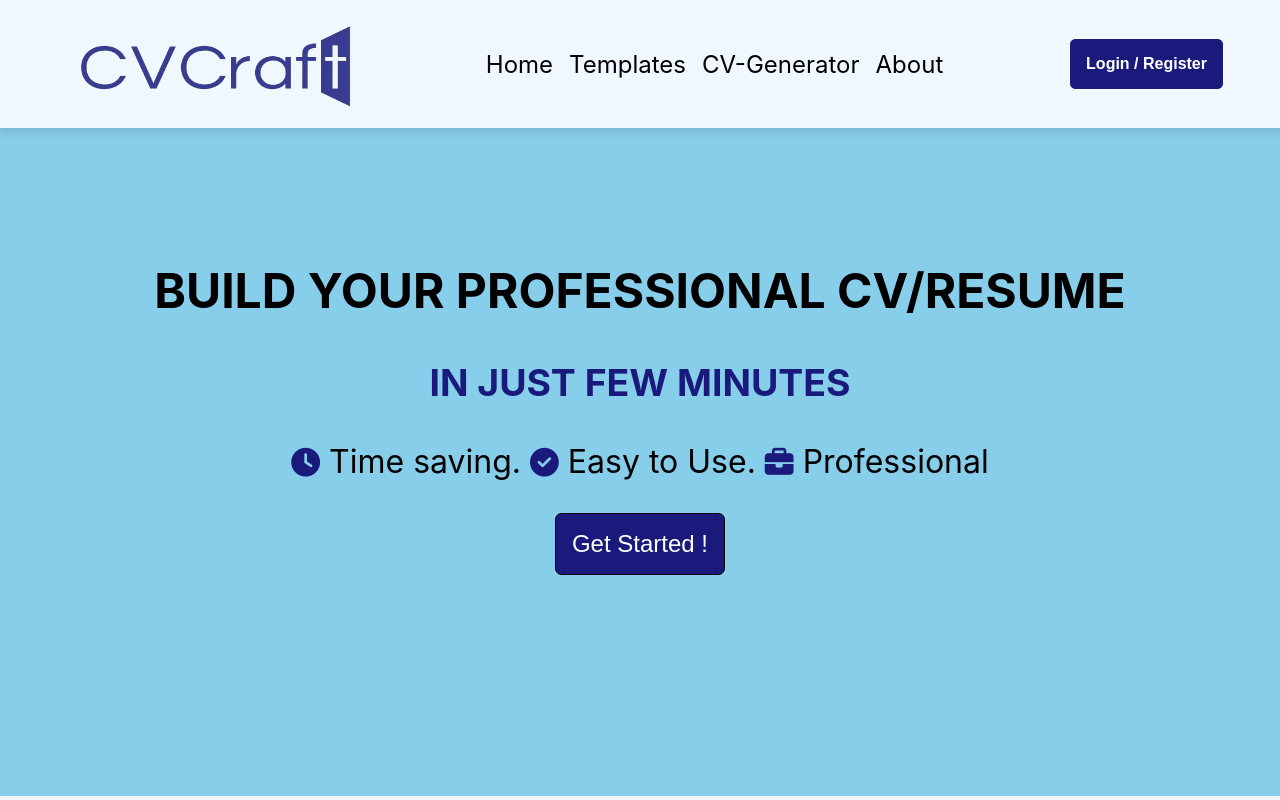
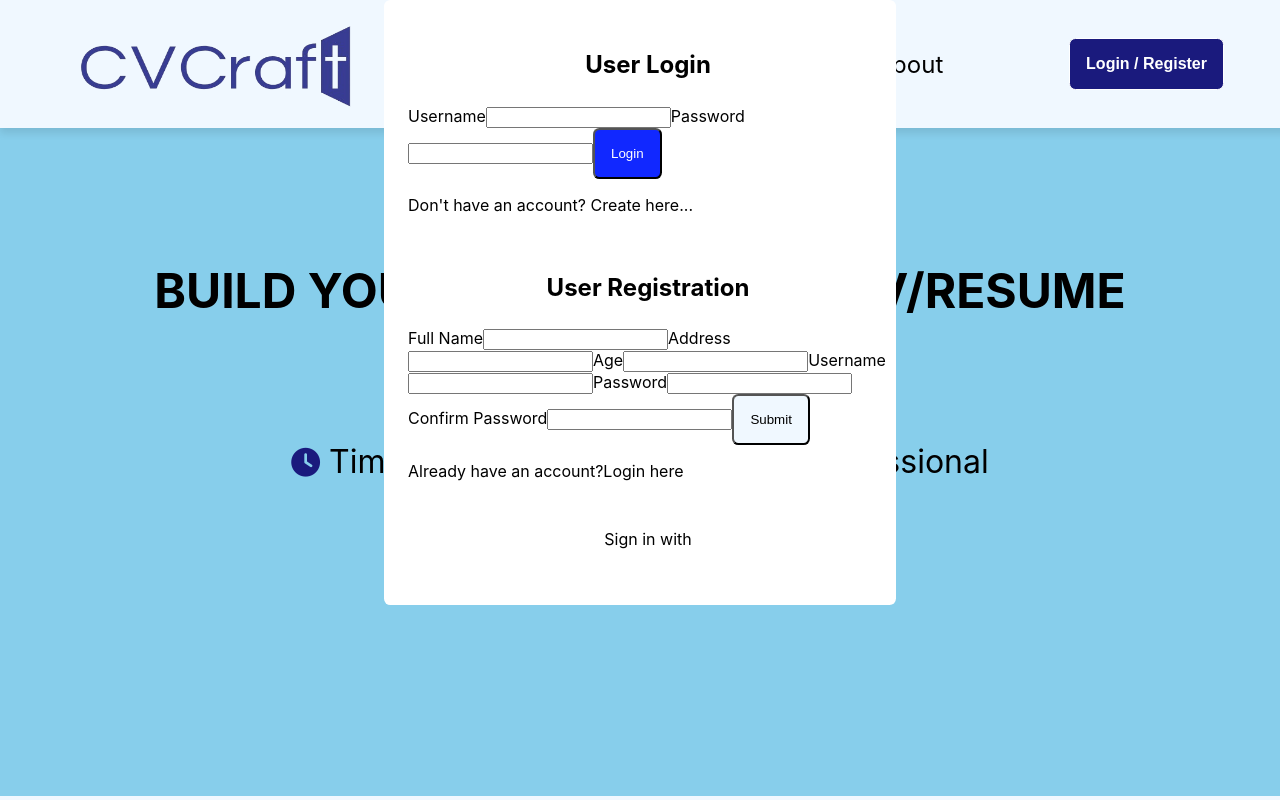
Before and after one commit to rohitghatal1/CVMaker-ReactJS, a React (Create React App) app: page / in a window 1280 px wide. Shown: the top 800 px of the page. Built offline with nearby package versions, Linux system fonts and the light colour scheme.

Commit message:
added styles for login signup form

```diff
--- a/src/App.js
+++ b/src/App.js
@@ -1,10 +1,7 @@
-import { useEffect } from 'react';
+import { useEffect, useState } from 'react';
 import NProgress from 'nprogress';
 import { BrowserRouter as Router, Routes, Route, useLocation } from 'react-router-dom';
-import BasicTemplate from './allTemplates/basicTemplate/BasicTemplate';
-import CreativeTemplate from './allTemplates/CreativeTemplate/CreativeTemplate';
-import ProfessionalIITemplate from './allTemplates/ProfessionalIITemplate/ProfessionalIITemplate';
-import ProfessionalTemplate from './allTemplates/professionalTemplate/ProfessionalTemplate';
+import LoginSignupForm from './components/LoginSignupForm';
 import './App.css'; // Import your custom CSS
 import AboutUs from './components/AboutUs';
 import CVgenerator from './components/CVgenerator';
@@ -12,9 +9,11 @@ import Footer from './components/Footer';
 import HomeTab from './components/HomeTab';
 import Navbar from './components/Navbar';
 import TemplateTab from './components/TemplateTab';
-import 'nprogress/nprogress.css'; // Make sure this is imported for default styles
+import 'nprogress/nprogress.css';
 
 function App() {
+  const [isLoginOpen, setIsLoginOpen] = useState(false);
+
   let scrollTimeout;
 
   document.addEventListener('scroll', () => {
@@ -29,6 +28,7 @@ function App() {
 
   return (
     <>
+    <LoginSignupForm/>
       <Router>
         <Navbar />
         <MainContent />
--- a/src/components/LoginSignupForm.js
+++ b/src/components/LoginSignupForm.js
@@ -1,4 +1,5 @@
 import React from 'react'
+import './loginSignup.css'
 
 export default function LoginSignupForm() {
     return (
--- a/src/components/loginSignup.css
+++ b/src/components/loginSignup.css
@@ -1,12 +1,13 @@
 .loginSignupModal{
+    position: fixed;
+    top: 0;
+    left: 50%;
+    transform: translateX(-50%);
     width: 30rem;
     border-radius: 0.4rem;
     padding: 1rem;
     background-color: #fff;
-    position: absolute;
-    top: 0;
-    left: 50%;
-    transform: translateX(-50%);
+    z-index: 5;
 }
 
 .loginSignupModal .loginModal, .signupModal{
```
